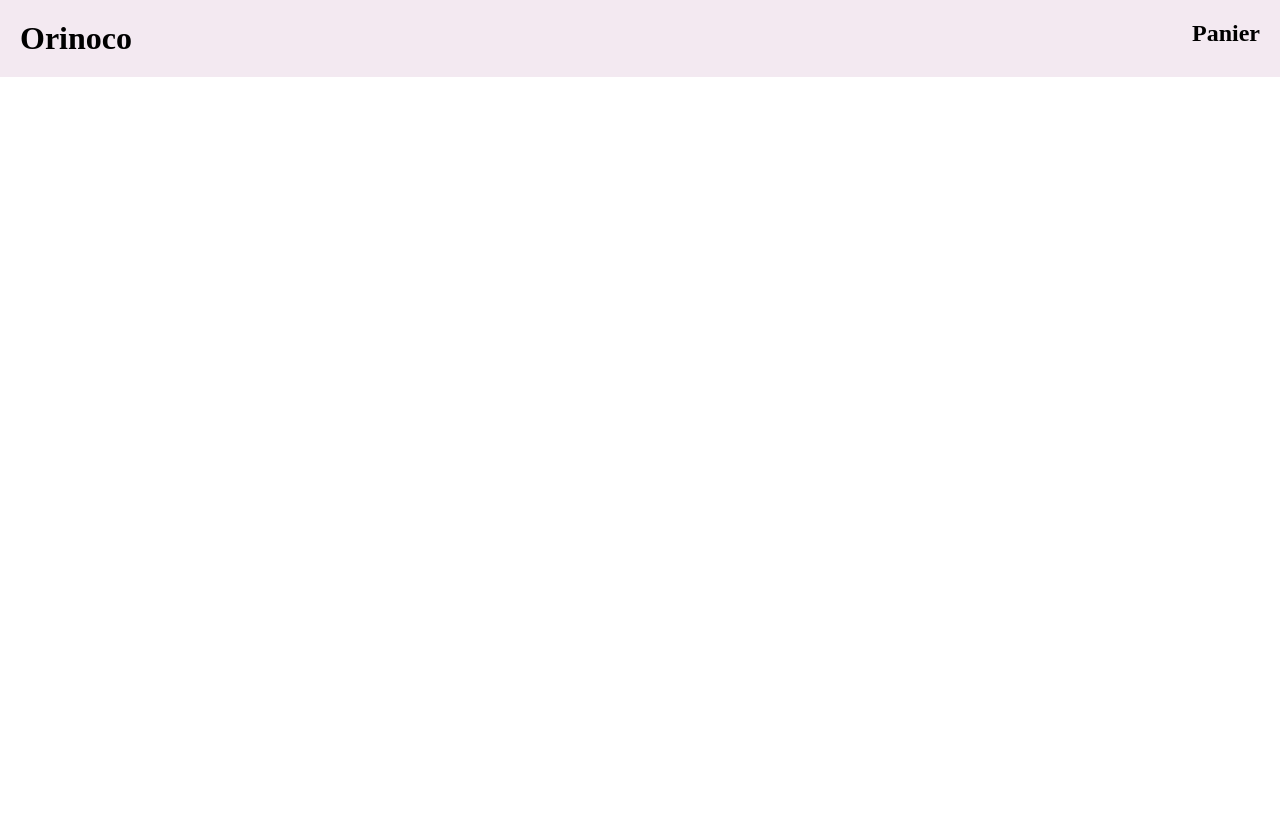
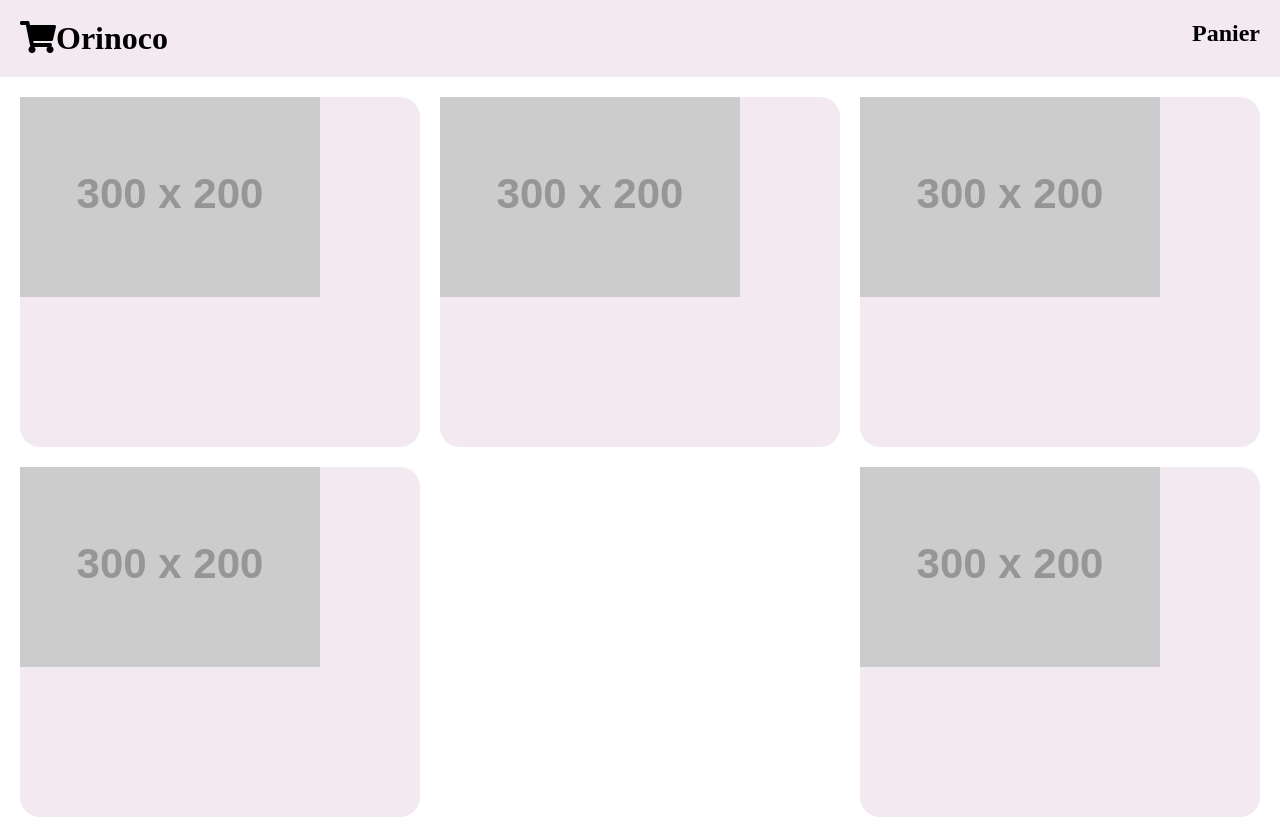
Before and after one commit to samuelrochwerg/SamuelRochwerg_5_06042021, a website: page index.html in a window 1280 px wide. Before the commit the page ends 800 px from the top, so only its background shows below. Drawn offline with Linux system fonts and the light colour scheme; placeholder pictures from the web are drawn by us; a web font is replaced by a local one.

```diff
--- a/index.html
+++ b/index.html
@@ -19,25 +19,27 @@
     <main class="container-all">
         <header>
             <div class="header__nav">
-                <h1>Orinoco</h1>
+                <h1><i class="fas fa-shopping-cart"></i>Orinoco</h1>
                 <h2>Panier</h2>
             </div>
         </header>
 
         <section class="section__produits">
             <div class="section__produits__camera">
-
+                <img src='http://fakeimg.pl/300x200' alt=''/>
             </div>
             <div class="section__produits__camera">
-
+                <img src='http://fakeimg.pl/300x200' alt=''/>
             </div>
             <div class="section__produits__camera">
-
+                <img src='http://fakeimg.pl/300x200' alt=''/>
             </div>
             <div class="section__produits__camera">
-
+                <img src='http://fakeimg.pl/300x200' alt=''/>
             </div>
             <div class="section__produits__camera">
+                <img src='http://fakeimg.pl/300x200' alt=''/>
+            </div>
 
             </div>
     </section>
--- a/sass/layouts/_header.scss
+++ b/sass/layouts/_header.scss
@@ -1,4 +1,8 @@
 /*Header*/
+
+header {
+    margin-bottom: 20px;
+}
 
 .header__nav {
     display: flex;
--- a/sass/pages/_index.scss
+++ b/sass/pages/_index.scss
@@ -10,13 +10,15 @@
 .section__produits {
     display: flex;
     flex-direction: row;
+    justify-content: space-between;
     flex-wrap: wrap;
+    padding: 0 20px;
+        &__camera {
+            width: 400px;
+            height: 350px;
+            border-radius: 20px;
+            background: rgba(243, 233, 241);
+            margin-bottom: 20px;
+        }
+
 }
-
-.section__produits__camera {
-    max-width: 250px;
-    margin-right: 20px;
-        img {
-            max-width: 350px;
-        }
-}
```
Also changed, not shown: cart.html (+9 -0 lines), order_confirmation.html (+10 -1 lines), product.html (+11 -1 lines), public/css/style.css, 1 other file.
